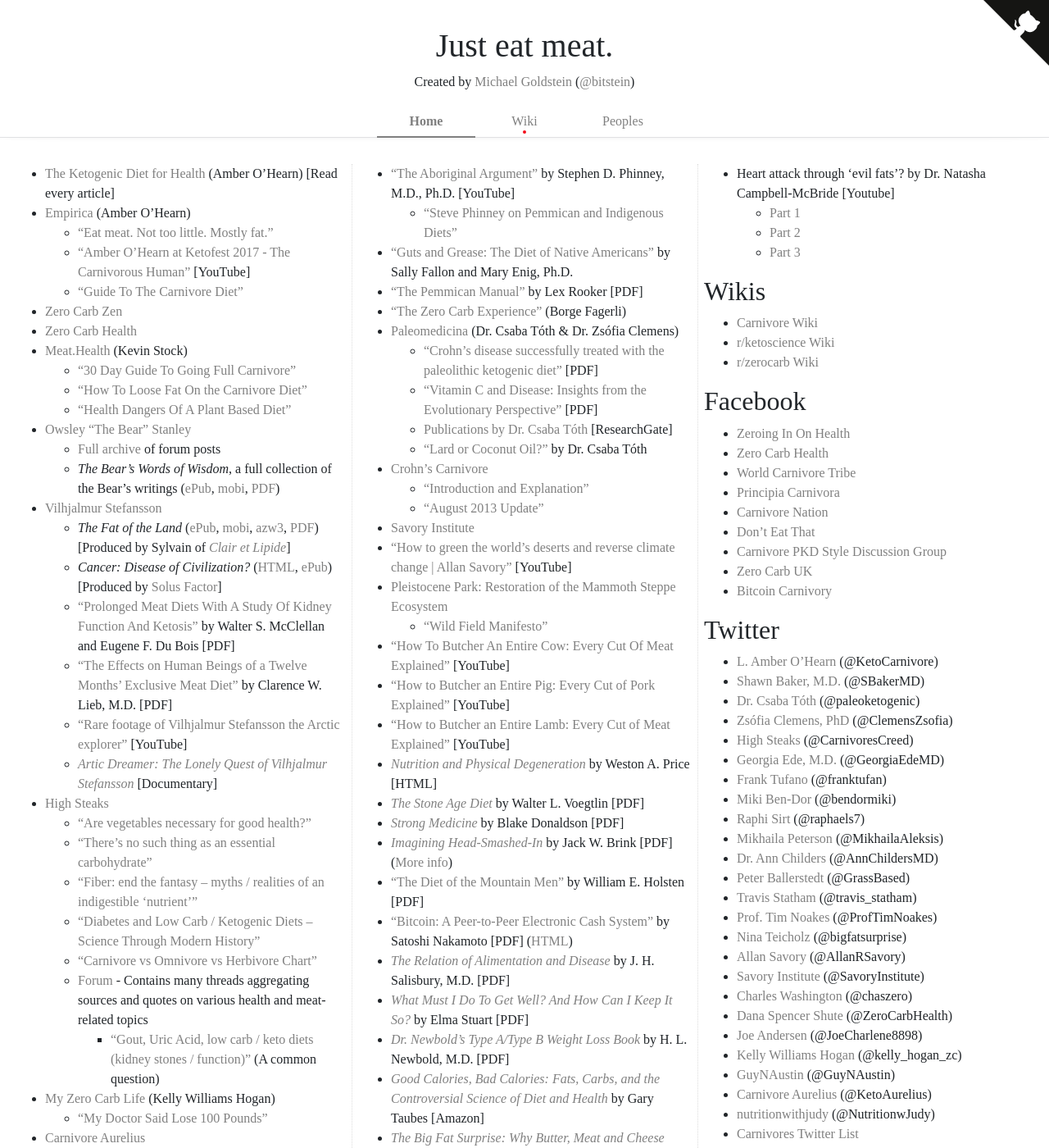
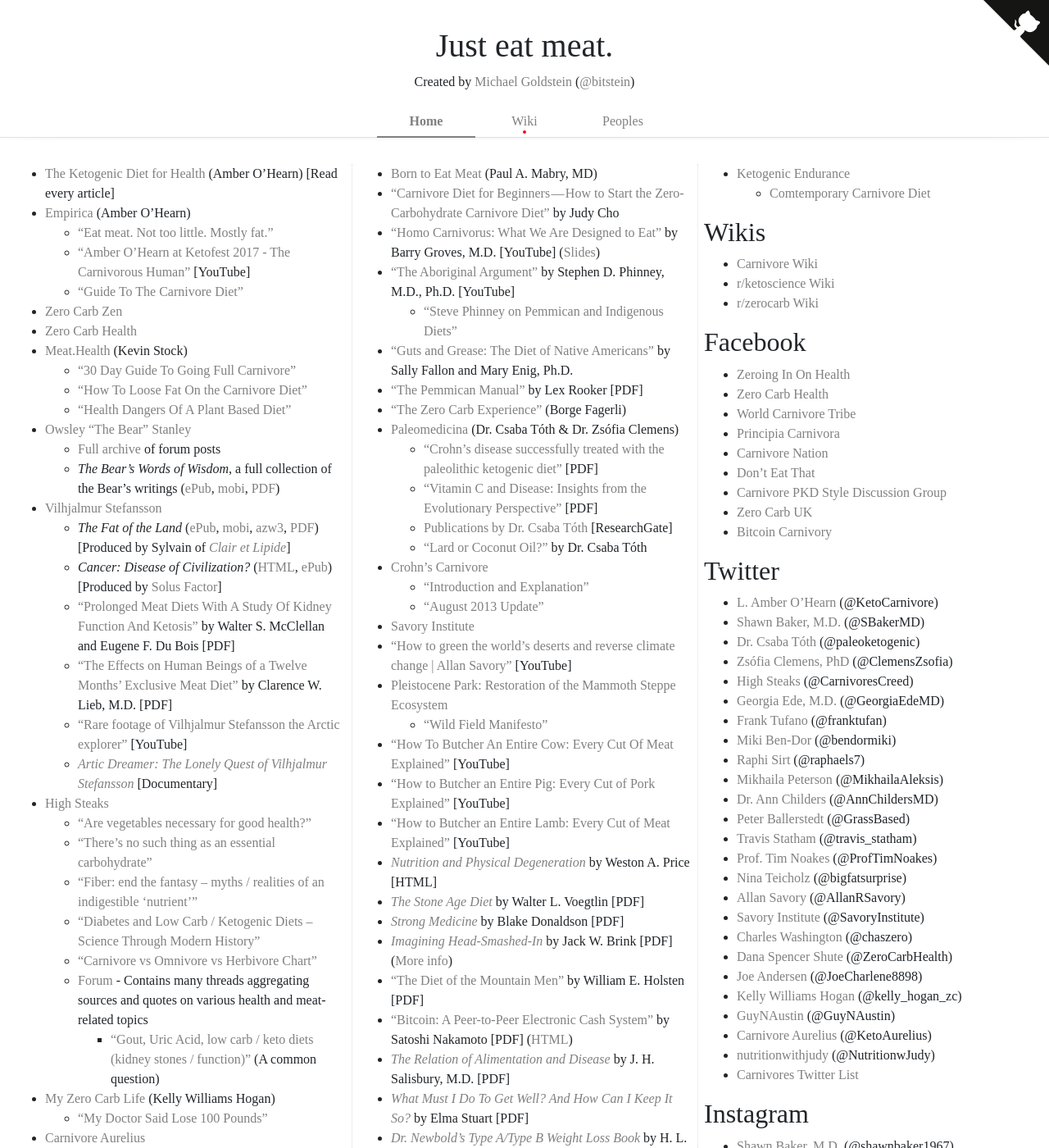
Before and after one commit to bitstein/justmeat.co, a Jekyll site: the page built from index.md, in a window 1280 px wide and 1400 px high. Shown: the whole window at 82% size. Built offline with Jekyll 4.4.1, drawn with Linux system fonts in a browser that asks for light colours; nearby versions of some CDN libraries; some web fonts are replaced; some of the changed text lies outside the part shown.

Commit message:
Update index.md

```diff
--- a/index.md
+++ b/index.md
@@ -108,10 +112,6 @@
 * [Carnivore Diet: Why would it work? What about Nutrients and Fiber?](https://www.youtube.com/watch?v=isIw2AN_-XU) by "What I've Learned" [Youtube]
 * [Ketogenic Endurance](https://ketogenicendurance.com/)
     * [Comtemporary Carnivore Diet](https://www.amazon.co.uk/Contemporary-Carnivore-Diet-Ancient-Health-ebook/dp/B07H8GDSLQ/)
-* Heart attack through 'evil fats'? by Dr. Natasha Campbell-McBride [Youtube]
-    * [Part 1](https://www.youtube.com/watch?v=T7OQT1SHf9w)
-    * [Part 2](https://www.youtube.com/watch?v=iLsSLFEIG7A)
-    * [Part 3](https://www.youtube.com/watch?v=oPrWLE2sakU)
 
 ## Wikis
 
```
Also changed, not shown: other parts of index.md (+4 -0 lines).
